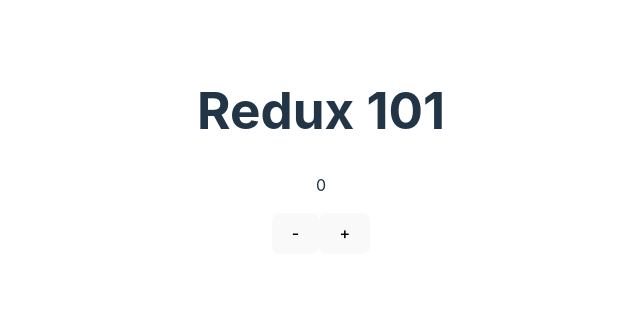
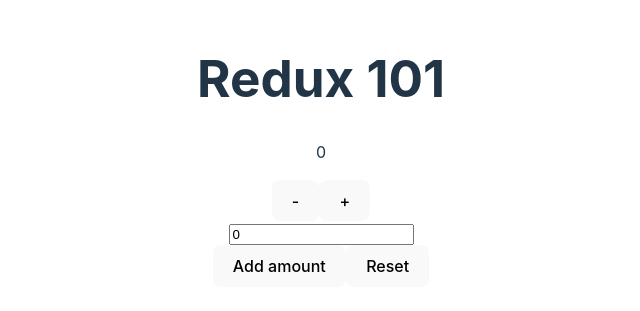
Before and after one commit to erikajdavid/redux101, a React (Vite) app: page / in a window 1280 px wide. Shown: the part 249-560 px from the top of the page, without its empty margins (319-959 px from the left). Built offline with nearby package versions, Linux system fonts and the light colour scheme; the HTML template or start-up script is replaced by a standard one.

Commit message:
added reset and incrementByAmount actions

```diff
--- a/src/features/counter/Counter.jsx
+++ b/src/features/counter/Counter.jsx
@@ -1,9 +1,27 @@
 import { useSelector, useDispatch } from "react-redux";
-import { increment, decrement } from "./counterSlice";
+import {
+    increment,
+    decrement,
+    reset,
+    incrementByAmount
+} from "./counterSlice";
+import { useState } from "react";
+//we're going to need useState for the incrementByAmount bit.
 
 const Counter = () => {
   const count = useSelector((state) => state.counter.count);
   const dispatch = useDispatch();
+
+  const [incrementAmount, setIncrementAmount] = useState(0);
+
+  //because we're using a text imput for incrementAmount, we want to make sure the value is a number, and if it's not a number, we want to return 0. this avoids a returned value of NaN.
+  const addValue = Number(incrementAmount) || 0
+
+  //function to reset all. we want to reset the state, but also the useState value of the incrementAmount.
+  const resetAll = () => {
+    setIncrementAmount(0);
+    dispatch(reset()); //this resets the global state in out store
+  }
 
   return (
     <section>
@@ -12,6 +30,22 @@ const Counter = () => {
         <button onClick={() => dispatch(decrement())}>-</button>
         <button onClick={() => dispatch(increment())}>+</button>
       </div>
+
+      <label htmlFor="addAmount"></label>
+      <input
+        type="text"
+        name="addAmount"
+        id="addAmount"
+        value={incrementAmount}
+        onChange={(e) => setIncrementAmount(e.target.value)}
+      >
+      </input>
+
+      <div>
+        <button onClick={() => dispatch(incrementByAmount(addValue))}>Add amount</button>
+        <button onClick={resetAll}>Reset</button>
+
+      </div>
     </section>
   );
 };
--- a/src/features/counter/counterSlice.js
+++ b/src/features/counter/counterSlice.js
@@ -18,9 +18,14 @@ export const counterSlice = createSlice({
         decrement: (state) => {
             state.count -= 1
         },
-    }
+        reset: (state) => {
+            state.count = 0
+        },
+        incrementByAmount: (state, action) => {
+            state.count += action.payload;
+        }    }
 });
 
-export const { increment, decrement } = counterSlice.actions
+export const { increment, decrement, reset, incrementByAmount } = counterSlice.actions
 
 export default counterSlice.reducer;
```
